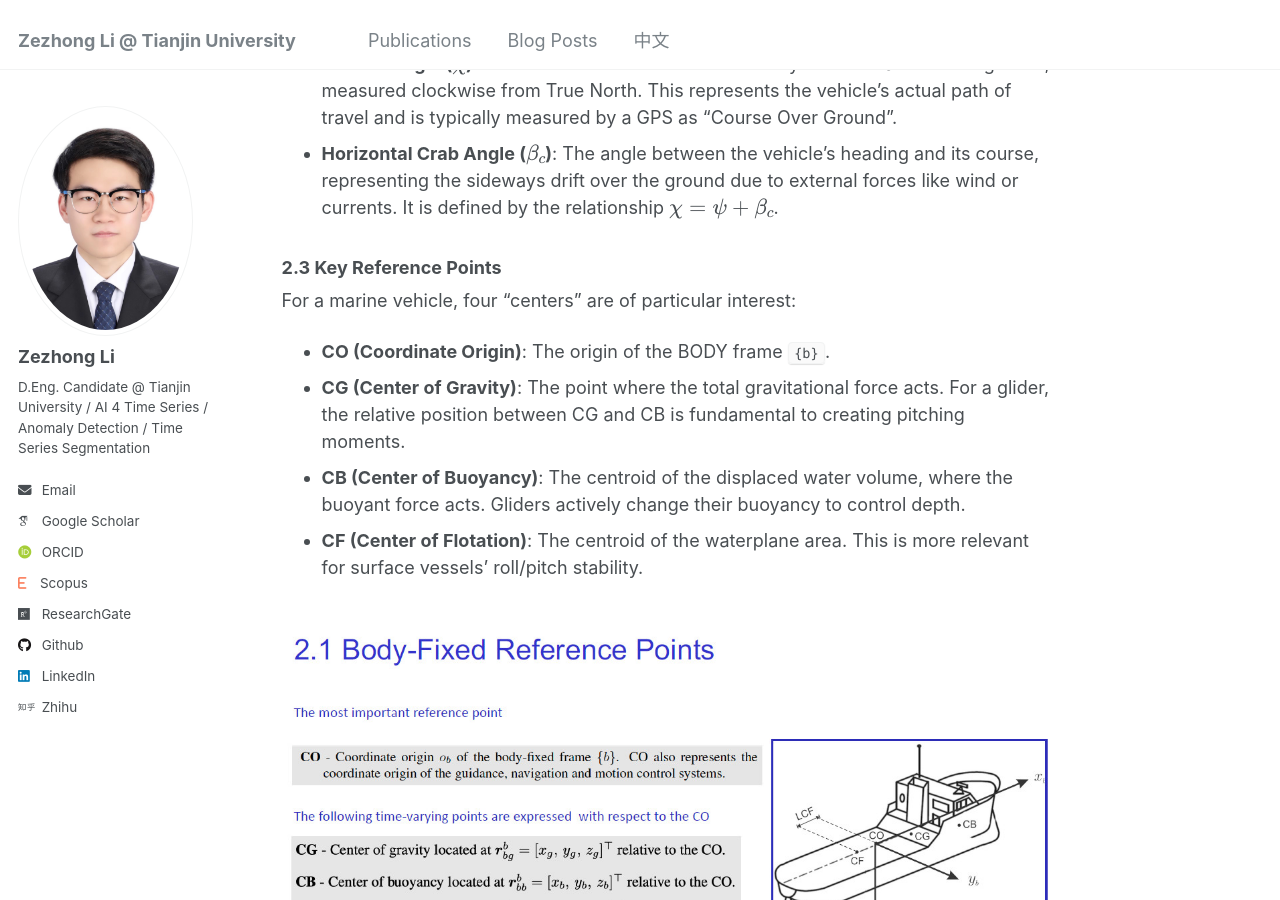
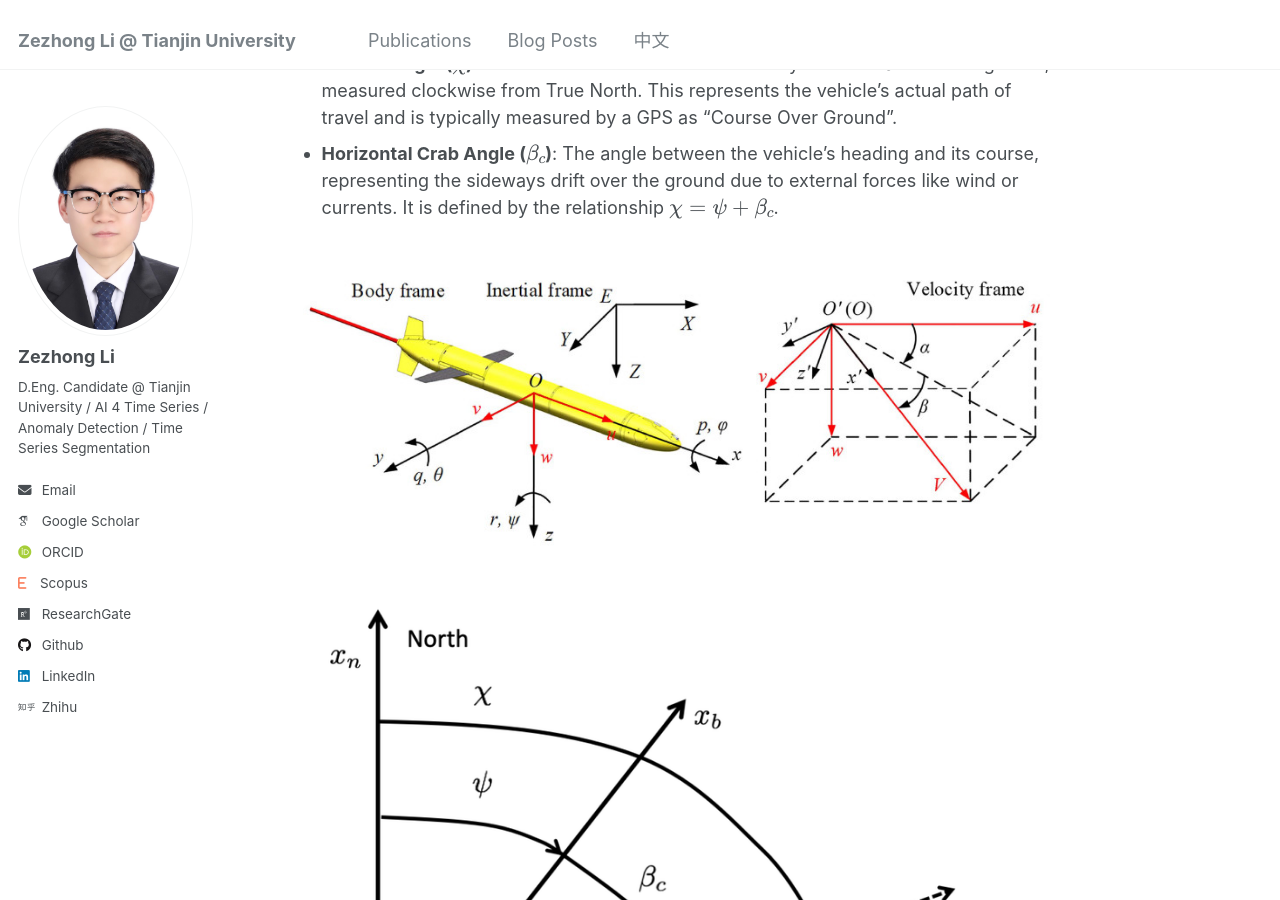
Before and after one commit to lzz19980125/lzz19980125.github.io, a Jekyll site: the page built from _posts/2025-7-28-Kinematic Analysis of Underwater Gliders.md, in a window 1280 px wide and 900 px high, scrolled down 3595 px. Built offline with Jekyll 4.4.1, drawn with Linux system fonts in a browser that asks for light colours; some web fonts are replaced.

Commit message:
Update 2025-7-28-Kinematic Analysis of Underwater Gliders.md

```diff
--- a/_posts/2025-7-28-Kinematic Analysis of Underwater Gliders.md
+++ b/_posts/2025-7-28-Kinematic Analysis of Underwater Gliders.md
@@ -67,6 +67,10 @@ The interaction between a vehicle and the surrounding fluid, as well as its path
 *   **Heading Angle ($$\psi$$)**: The direction the vehicle's longitudinal axis ($$x_b$$) is pointing, measured clockwise from True North in the horizontal plane. This represents the vehicle's commanded orientation and is typically measured by a compass.
 *   **Course Angle ($$\chi$$)**: The direction of the vehicle's velocity vector relative to the ground, measured clockwise from True North. This represents the vehicle's actual path of travel and is typically measured by a GPS as "Course Over Ground".
 *   **Horizontal Crab Angle ($$\beta_c$$)**: The angle between the vehicle's heading and its course, representing the sideways drift over the ground due to external forces like wind or currents. It is defined by the relationship $$ \chi = \psi + \beta_c $$.
+
+  <br/><img src='../images/2025-07-28_145218.jpg'>
+
+  <br/><img src='../images/Heading-course-and-crab-angles.png'>
 
 ### 2.3 Key Reference Points
 
```
